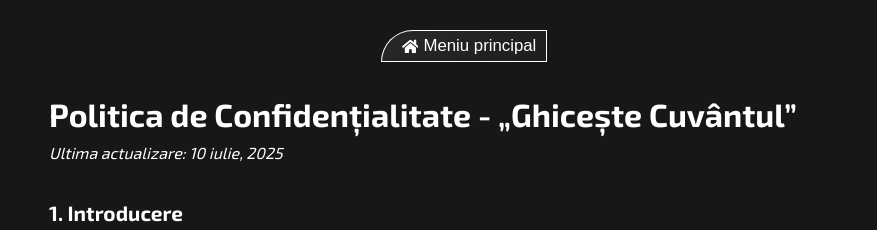
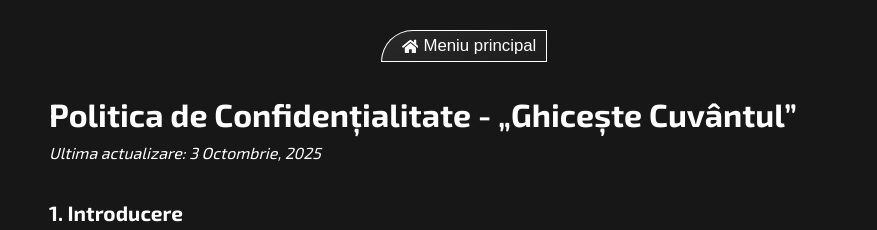
Before and after one commit to bl4ze4447/ghiceste_cuvantul, a Next.js app: page /politica-de-confidentialitate in a window 1280 px wide. Shown: the top 230 px of the page, without its empty margins (176-1053 px from the left). Built offline with nearby package versions, Linux system fonts and the light colour scheme; a web font is replaced by a local one.

Commit message:
Set correct date for terms

```diff
--- a/app/politica-de-confidentialitate/page.tsx
+++ b/app/politica-de-confidentialitate/page.tsx
@@ -9,7 +9,7 @@ const PrivacyPolicy = () => {
             <main className="terms-container">
                 <h1 className="terms-h1">Politica de Confidențialitate - „Ghicește Cuvântul”</h1>
 
-                <p className="terms-last-update">Ultima actualizare: 10 iulie, 2025</p>
+                <p className="terms-last-update">Ultima actualizare: 3 Octombrie, 2025</p>
 
                 <Section title="1. Introducere">
                     <p>
--- a/app/termeni-si-conditii/page.tsx
+++ b/app/termeni-si-conditii/page.tsx
@@ -9,7 +9,7 @@ const TermsAndConditions = () => {
             <main className="terms-container">
                 <h1 className="terms-h1">Termeni și Condiții de Utilizare - „Ghicește Cuvântul”</h1>
 
-                <p className="terms-last-update">Ultima actualizare: 10 iulie, 2025</p>
+                <p className="terms-last-update">Ultima actualizare: 3 Octombrie, 2025</p>
 
                 <Section title="1. Introducere">
                     <p>
```
